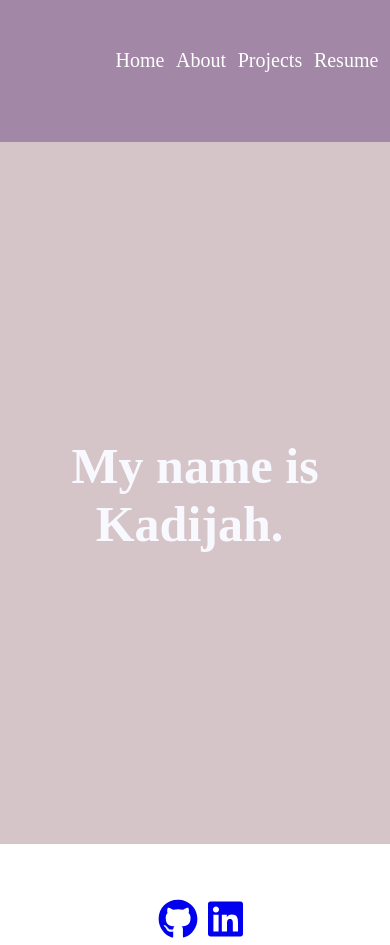
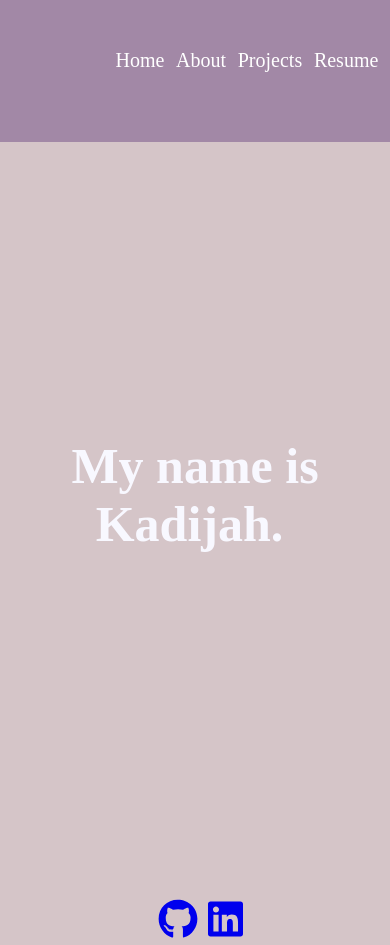
Before and after one commit to KadijahW/Portfolio, a React (Create React App) app in the folder my-portfolio/: page / in a window 390 px wide. Built offline with nearby package versions, Linux system fonts and the light colour scheme.

Commit message:
fixing responsive screen on homepage

```diff
--- a/my-portfolio/src/App.css
+++ b/my-portfolio/src/App.css
@@ -15,3 +15,9 @@ body{
   font-size: 40px;
   margin-left: 10px;
 }
+
+@media only screen and (max-width: 700px){
+  .App{
+     height: 112vh;
+  }
+    }
```
